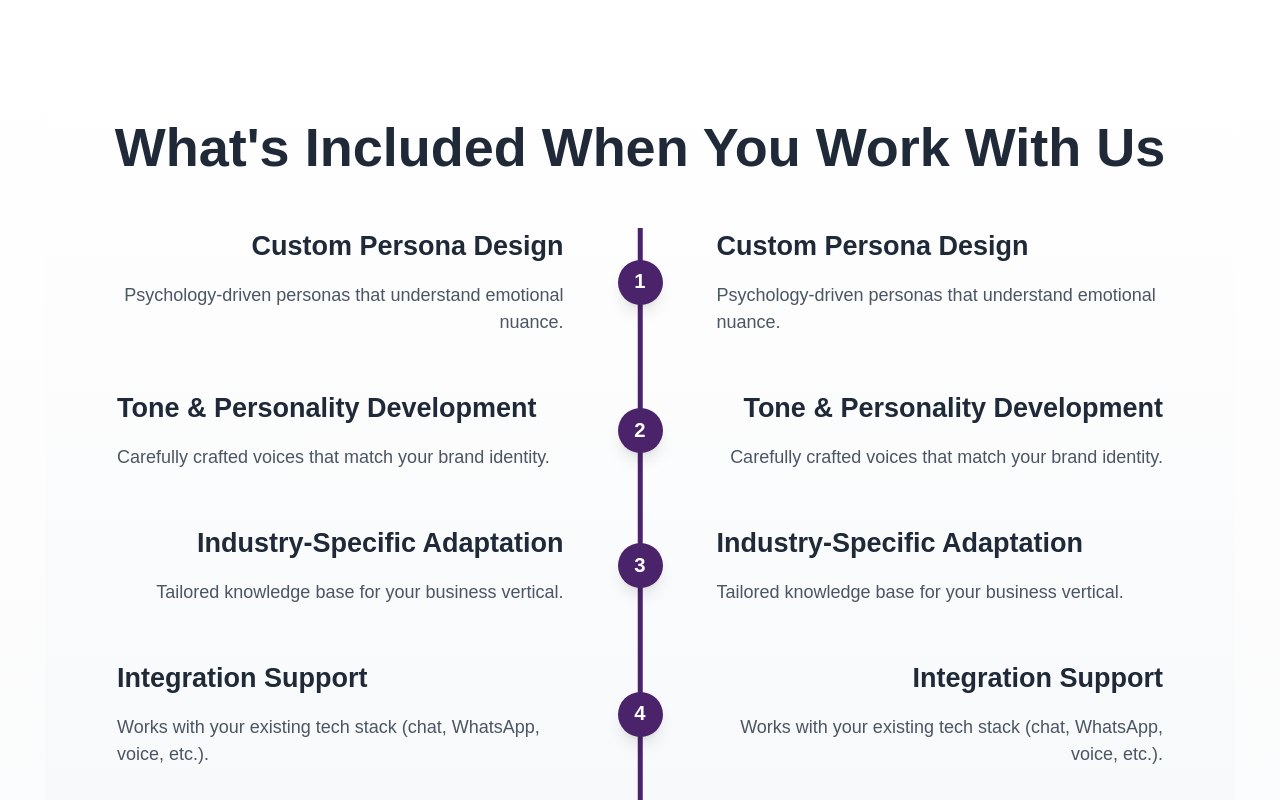
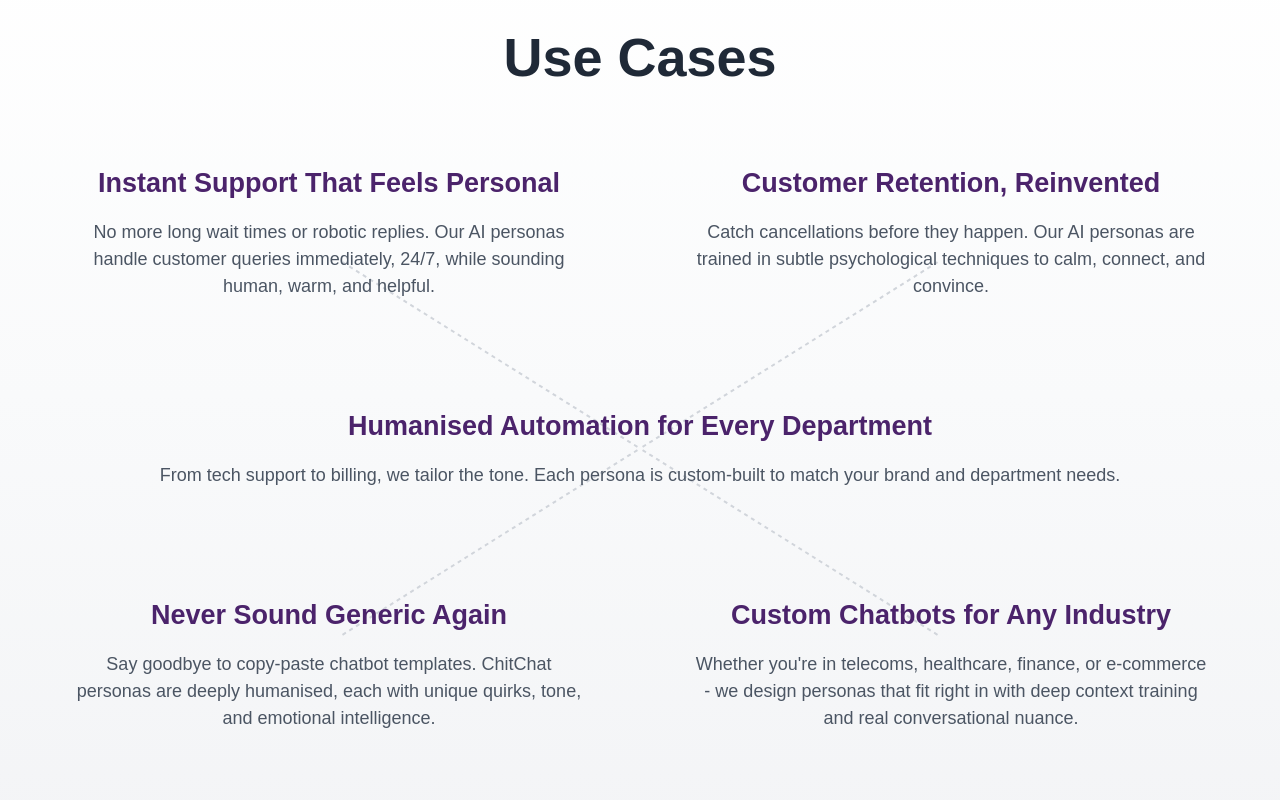
Before and after one commit to ChitChatAI/chitchat_site, a React (Vite) app: page /partnerships in a window 1280 px wide. Shown: the part 860-1660 px from the top of the page. Built offline with nearby package versions, Linux system fonts and the light colour scheme; no server answers; a web font is replaced by a local one.

Commit message:
fix: the businesses page

```diff
--- a/src/pages/ForBusinesses.tsx
+++ b/src/pages/ForBusinesses.tsx
@@ -158,6 +158,93 @@ const ForBusinesses: React.FC = () => {
           </div>
         </motion.section>
 
+        {/* Use Cases Section */}
+        <section className="relative py-20 px-6 sm:px-10 bg-gradient-to-b from-gray-50 to-gray-100 scroll-review opacity-0 transition-opacity duration-700">
+          <motion.div
+            className="relative z-20 max-w-7xl mx-auto"
+            initial="hidden"
+            whileInView="visible"
+            viewport={{ once: false, amount: 0.2 }}
+            variants={{
+              hidden: { opacity: 0, y: 50 },
+              visible: { opacity: 1, y: 0 },
+            }}
+            transition={{ duration: 0.8, ease: 'easeOut' }}
+          >
+            <h2 className="text-4xl sm:text-5xl font-extrabold text-center mb-12 text-gray-800">
+              Use Cases
+            </h2>
+            <div className="relative">
+              <div className="absolute inset-0 pointer-events-none">
+                <svg className="w-full h-full" xmlns="http://www.w3.org/2000/svg">
+                  {/* Top Row to Middle Row */}
+                  <line x1="25%" y1="20%" x2="50%" y2="50%" stroke="#d1d5db" strokeWidth="2" strokeDasharray="4" />
+                  <line x1="75%" y1="20%" x2="50%" y2="50%" stroke="#d1d5db" strokeWidth="2" strokeDasharray="4" />
+                  {/* Bottom Row to Middle Row */}
+                  <line x1="25%" y1="80%" x2="50%" y2="50%" stroke="#d1d5db" strokeWidth="2" strokeDasharray="4" />
+                  <line x1="75%" y1="80%" x2="50%" y2="50%" stroke="#d1d5db" strokeWidth="2" strokeDasharray="4" />
+                </svg>
+              </div>
+
+              <div className="relative grid grid-cols-12 gap-12">
+                {/* Top Row */}
+                {useCases.slice(0, 2).map((useCase, index) => (
+                  <motion.div
+                    key={index}
+                    className="col-span-6 text-center p-6 relative"
+                    initial="hidden"
+                    whileInView="visible"
+                    viewport={{ once: false, amount: 0.2 }}
+                    variants={{
+                      hidden: { opacity: 0, scale: 0.9 },
+                      visible: { opacity: 1, scale: 1 },
+                    }}
+                    transition={{ duration: 0.6, delay: index * 0.2 }}
+                  >
+                    <h3 className="text-2xl font-semibold text-theme-main mb-4">{useCase.title}</h3>
+                    <p className="text-gray-600">{useCase.description}</p>
+                  </motion.div>
+                ))}
+
+                {/* Middle Row */}
+                <motion.div
+                  className="col-span-12 text-center p-6 relative"
+                  initial="hidden"
+                  whileInView="visible"
+                  viewport={{ once: false, amount: 0.2 }}
+                  variants={{
+                    hidden: { opacity: 0, scale: 0.9 },
+                    visible: { opacity: 1, scale: 1 },
+                  }}
+                  transition={{ duration: 0.6, delay: 0.4 }}
+                >
+                  <h3 className="text-2xl font-semibold text-theme-main mb-4">{useCases[2].title}</h3>
+                  <p className="text-gray-600">{useCases[2].description}</p>
+                </motion.div>
+
+                {/* Bottom Row */}
+                {useCases.slice(3).map((useCase, index) => (
+                  <motion.div
+                    key={index + 3}
+                    className="col-span-6 text-center p-6 relative"
+                    initial="hidden"
+                    whileInView="visible"
+                    viewport={{ once: false, amount: 0.2 }}
+                    variants={{
+                      hidden: { opacity: 0, scale: 0.9 },
+                      visible: { opacity: 1, scale: 1 },
+                    }}
+                    transition={{ duration: 0.6, delay: (index + 2) * 0.2 }}
+                  >
+                    <h3 className="text-2xl font-semibold text-theme-main mb-4">{useCase.title}</h3>
+                    <p className="text-gray-600">{useCase.description}</p>
+                  </motion.div>
+                ))}
+              </div>
+            </div>
+          </motion.div>
+        </section>
+
         {/* Features and Business Values Section */}
         <section
           className="relative py-20 px-6 sm:px-10 bg-gradient-to-b from-gray-50 to-gray-100 scroll-review opacity-0 transition-opacity duration-700"
@@ -250,78 +337,6 @@ const ForBusinesses: React.FC = () => {
           </motion.div>
         </section>
 
-        {/* Use Cases Section */}
-        <section className="relative py-20 px-6 sm:px-10 bg-gradient-to-b from-gray-50 to-gray-100 scroll-review opacity-0 transition-opacity duration-700">
-          <motion.div
-            className="relative z-20 max-w-7xl mx-auto"
-            initial="hidden"
-            whileInView="visible"
-            viewport={{ once: true }}
-            variants={scrollAnimation}
-            transition={{ duration: 0.8, ease: 'easeOut' }}
-          >
-            <h2 className="text-4xl sm:text-5xl font-extrabold text-center mb-12 text-gray-800">
-              Use Cases
-            </h2>
-            <div className="relative">
-              <div className="absolute inset-0 pointer-events-none">
-                <svg className="w-full h-full" xmlns="http://www.w3.org/2000/svg">
-                  <line x1="25%" y1="20%" x2="50%" y2="40%" stroke="#d1d5db" strokeWidth="2" strokeDasharray="4" />
-                  <line x1="50%" y1="40%" x2="75%" y2="20%" stroke="#d1d5db" strokeWidth="2" strokeDasharray="4" />
-                  <line x1="50%" y1="40%" x2="50%" y2="70%" stroke="#d1d5db" strokeWidth="2" strokeDasharray="4" />
-                </svg>
-              </div>
-
-              <div className="relative grid grid-cols-12 gap-12">
-                {/* Top Row */}
-                {useCases.slice(0, 2).map((useCase, index) => (
-                  <motion.div
-                    key={index}
-                    className="col-span-6 text-center p-6 relative"
-                    initial="hidden"
-                    whileInView="visible"
-                    viewport={{ once: true }}
-                    variants={scrollAnimation}
-                    transition={{ duration: 0.6, delay: index * 0.2 }}
-                  >
-                    <h3 className="text-2xl font-semibold text-theme-main mb-4">{useCase.title}</h3>
-                    <p className="text-gray-600">{useCase.description}</p>
-                  </motion.div>
-                ))}
-
-                {/* Middle Row */}
-                <motion.div
-                  className="col-span-12 text-center p-6 relative"
-                  initial="hidden"
-                  whileInView="visible"
-                  viewport={{ once: true }}
-                  variants={scrollAnimation}
-                  transition={{ duration: 0.6, delay: 0.4 }}
-                >
-                  <h3 className="text-2xl font-semibold text-theme-main mb-4">{useCases[2].title}</h3>
-                  <p className="text-gray-600">{useCases[2].description}</p>
-                </motion.div>
-
-                {/* Bottom Row */}
-                {useCases.slice(3).map((useCase, index) => (
-                  <motion.div
-                    key={index + 3}
-                    className="col-span-6 text-center p-6 relative"
-                    initial="hidden"
-                    whileInView="visible"
-                    viewport={{ once: true }}
-                    variants={scrollAnimation}
-                    transition={{ duration: 0.6, delay: (index + 2) * 0.2 }}
-                  >
-                    <h3 className="text-2xl font-semibold text-theme-main mb-4">{useCase.title}</h3>
-                    <p className="text-gray-600">{useCase.description}</p>
-                  </motion.div>
-                ))}
-              </div>
-            </div>
-          </motion.div>
-        </section>
-
         {/* Call-to-Action Section */}
         <section
           className="relative py-16 px-6 sm:px-10 text-white bg-cover bg-center scroll-review"
```
